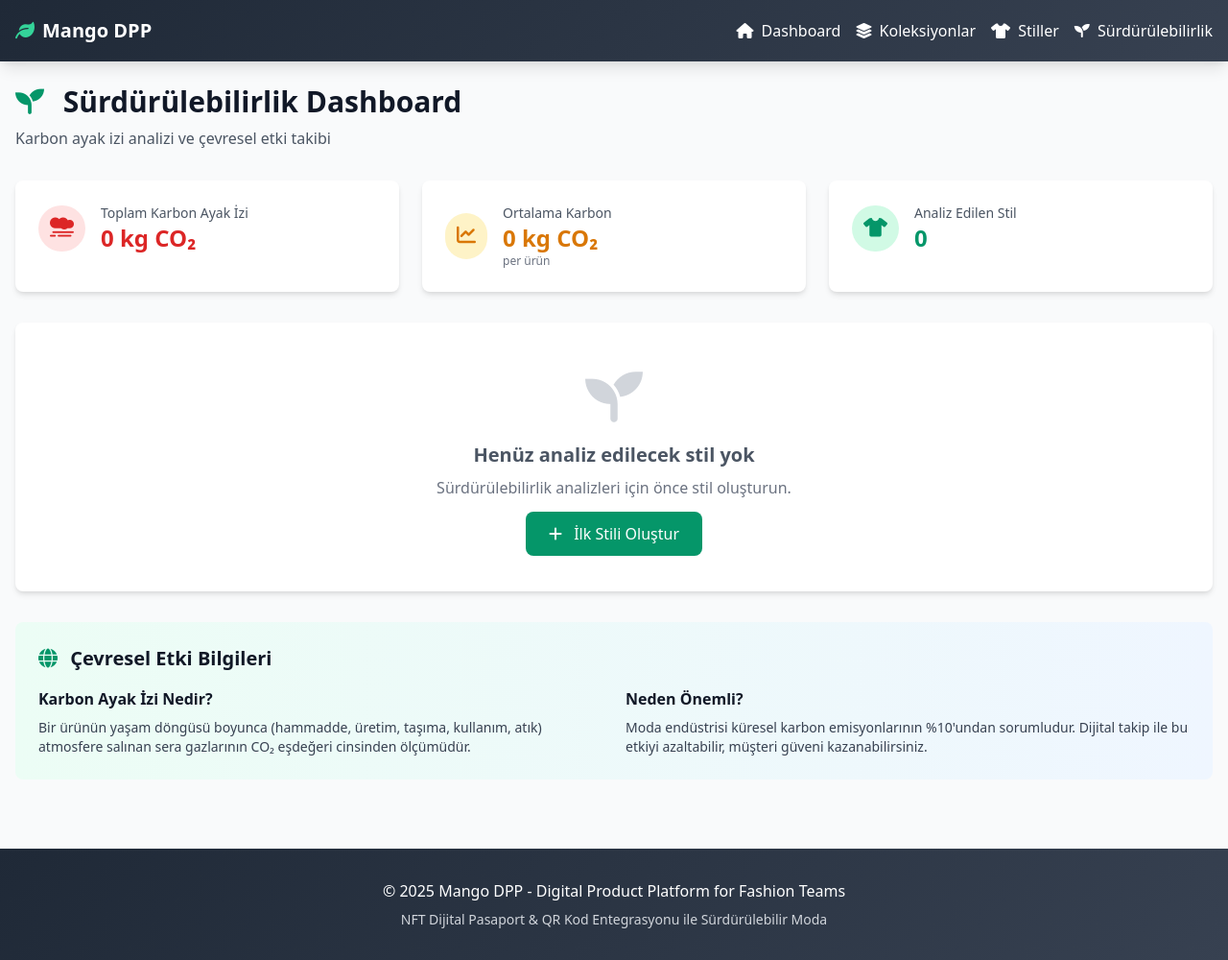
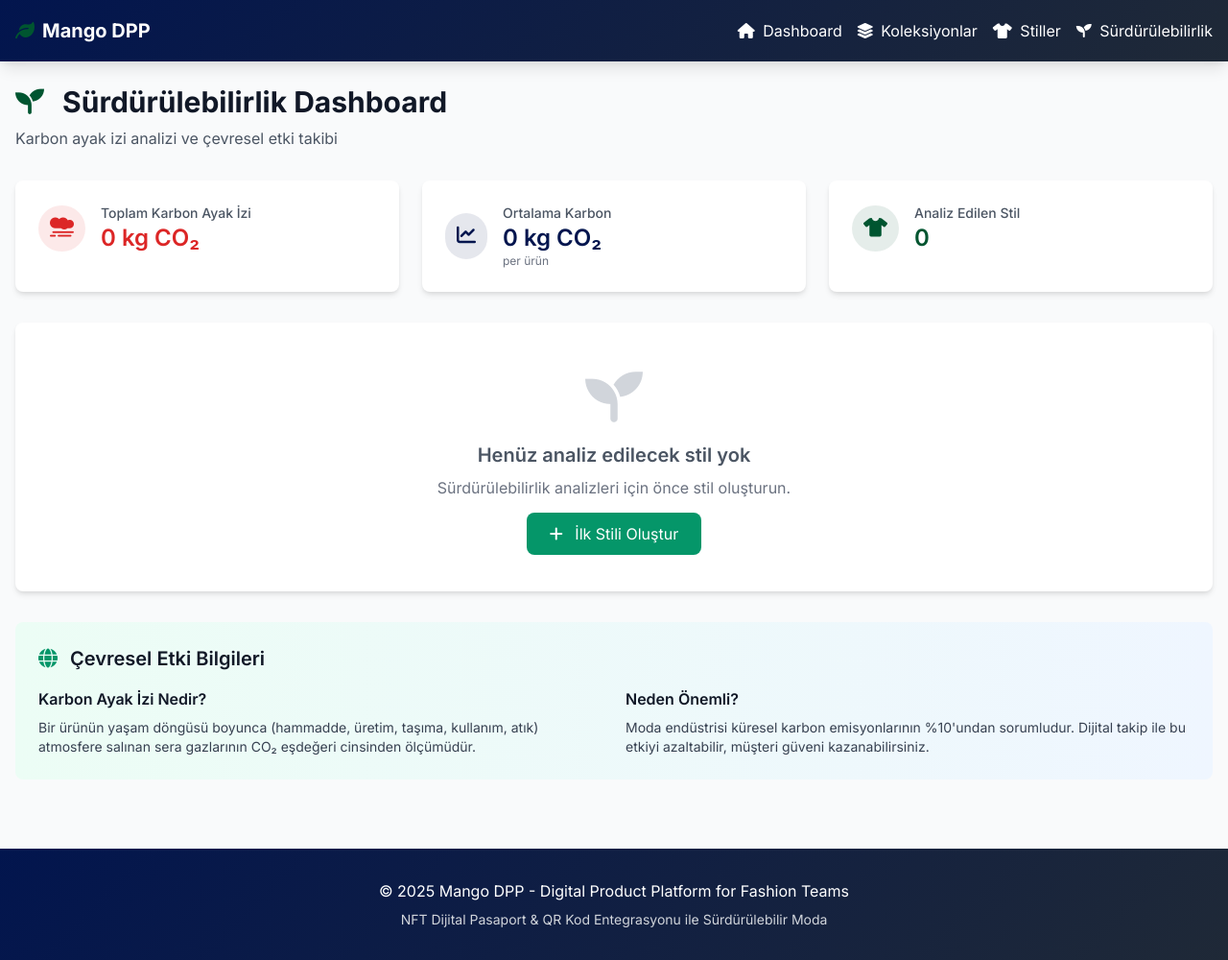
Before and after one commit to cemonat67/mango-dpp-platform, a FastAPI app: page /sustainability in a window 1280 px wide. Shown: the whole page at 96% size. Run offline with FastAPI, Linux system fonts and the light colour scheme.

Commit message:
Updated UI with Turkish-friendly fonts and brand color palette
- Implemented Inter font family for better Turkish character support
- Updated color scheme:
  * Primary (Green): #005530
  * Secondary (Red): #dc2626
  * Navy: #02154e
- Applied consistent color palette across all components:
  * Navigation, buttons, badges, icons
  * Form inputs with custom focus states
  * Dashboard cards and statistics displays
  * NFT passport and sustainability pages
- Maintained white background as primary with gray accents
- Enhanced readability for Turkish characters (ğ, ü, ş, ı, ç, ö)
- Updated all UI components for color consistency

🤖 Generated with [Memex](https://memex.tech)
Co-Authored-By: Memex <noreply@memex.tech>

```diff
--- a/templates/base.html
+++ b/templates/base.html
@@ -6,10 +6,25 @@
     <title>{% block title %}Mango DPP - Digital Product Platform{% endblock %}</title>
     <link href="https://cdn.jsdelivr.net/npm/tailwindcss@2.2.19/dist/tailwind.min.css" rel="stylesheet">
     <link href="https://cdnjs.cloudflare.com/ajax/libs/font-awesome/6.0.0/css/all.min.css" rel="stylesheet">
+    <link href="https://fonts.googleapis.com/css2?family=Inter:wght@300;400;500;600;700;800&display=swap" rel="stylesheet">
     <style>
+        * {
+            font-family: 'Inter', -apple-system, BlinkMacSystemFont, 'Segoe UI', sans-serif;
+        }
+
+        :root {
+            --color-primary: #005530;    /* Green */
+            --color-secondary: #dc2626;  /* Red - standart kırmızı */
+            --color-navy: #02154e;       /* Navy */
+            --color-primary-light: rgba(0, 85, 48, 0.1);
+            --color-secondary-light: rgba(220, 38, 38, 0.1);
+            --color-navy-light: rgba(2, 21, 78, 0.1);
+        }
+
         .gradient-bg {
-            background: linear-gradient(135deg, #1f2937 0%, #374151 100%);
+            background: linear-gradient(135deg, var(--color-navy) 0%, #1f2937 100%);
         }
+
         .card-hover {
             transition: all 0.3s ease;
         }
@@ -17,9 +32,50 @@
             transform: translateY(-5px);
             box-shadow: 0 20px 25px -5px rgba(0, 0, 0, 0.1), 0 10px 10px -5px rgba(0, 0, 0, 0.04);
         }
+
         .nft-glow {
-            box-shadow: 0 0 20px rgba(139, 92, 246, 0.3);
-            border: 1px solid rgba(139, 92, 246, 0.5);
+            box-shadow: 0 0 20px var(--color-navy-light);
+            border: 1px solid var(--color-navy);
+        }
+
+        /* Custom color classes */
+        .bg-primary { background-color: var(--color-primary) !important; }
+        .bg-primary-light { background-color: var(--color-primary-light) !important; }
+        .text-primary { color: var(--color-primary) !important; }
+        .border-primary { border-color: var(--color-primary) !important; }
+
+        .bg-secondary { background-color: var(--color-secondary) !important; }
+        .bg-secondary-light { background-color: var(--color-secondary-light) !important; }
+        .text-secondary { color: var(--color-secondary) !important; }
+        .border-secondary { border-color: var(--color-secondary) !important; }
+
+        .bg-navy { background-color: var(--color-navy) !important; }
+        .bg-navy-light { background-color: var(--color-navy-light) !important; }
+        .text-navy { color: var(--color-navy) !important; }
+        .border-navy { border-color: var(--color-navy) !important; }
+
+        /* Button hover effects */
+        .btn-primary:hover {
+            background-color: rgba(0, 85, 48, 0.9) !important;
+        }
+        .btn-secondary:hover {
+            background-color: rgba(220, 38, 38, 0.9) !important;
+        }
+        .btn-navy:hover {
+            background-color: rgba(2, 21, 78, 0.9) !important;
+        }
+
+        /* Focus states */
+        .focus-primary:focus {
+            outline: none !important;
+            ring: 2px !important;
+            ring-color: var(--color-primary) !important;
+        }
+
+        .focus-navy:focus {
+            outline: none !important;
+            ring: 2px !important;
+            ring-color: var(--color-navy) !important;
         }
     </style>
 </head>
@@ -30,21 +86,21 @@
             <div class="flex justify-between h-16">
                 <div class="flex items-center">
                     <a href="/" class="text-white text-xl font-bold flex items-center">
-                        <i class="fas fa-leaf mr-2 text-green-400"></i>
+                        <i class="fas fa-leaf mr-2" style="color: var(--color-primary);"></i>
                         Mango DPP
                     </a>
                 </div>
                 <div class="flex items-center space-x-4">
-                    <a href="/" class="text-white hover:text-green-400 transition-colors">
+                    <a href="/" class="text-white hover:text-green-300 transition-colors">
                         <i class="fas fa-home mr-1"></i> Dashboard
                     </a>
-                    <a href="/collections" class="text-white hover:text-green-400 transition-colors">
+                    <a href="/collections" class="text-white hover:text-green-300 transition-colors">
                         <i class="fas fa-layer-group mr-1"></i> Koleksiyonlar
                     </a>
-                    <a href="/styles" class="text-white hover:text-green-400 transition-colors">
+                    <a href="/styles" class="text-white hover:text-green-300 transition-colors">
                         <i class="fas fa-tshirt mr-1"></i> Stiller
                     </a>
-                    <a href="/sustainability" class="text-white hover:text-green-400 transition-colors">
+                    <a href="/sustainability" class="text-white hover:text-green-300 transition-colors">
                         <i class="fas fa-seedling mr-1"></i> Sürdürülebilirlik
                     </a>
                 </div>
--- a/templates/materials_analysis.html
+++ b/templates/materials_analysis.html
@@ -7,7 +7,7 @@
     <div class="flex items-center justify-between">
         <div>
             <h1 class="text-3xl font-bold text-gray-900 mb-2">
-                <i class="fas fa-cut text-green-600 mr-3"></i>
+                <i class="fas fa-cut text-primary mr-3"></i>
                 Malzeme Sürdürülebilirlik Analizi
             </h1>
             <p class="text-gray-600">Malzeme bazlı karbon ayak izi ve sürdürülebilirlik değerlendirmesi</p>
@@ -22,7 +22,7 @@
 <!-- En İyi Malzemeler -->
 <div class="bg-white rounded-lg shadow-md p-6 mb-8">
     <h2 class="text-xl font-semibold text-gray-900 mb-4">
-        <i class="fas fa-star text-green-600 mr-2"></i>
+        <i class="fas fa-star text-primary mr-2"></i>
         En Sürdürülebilir Malzemeler
     </h2>
 
--- a/templates/production_analysis.html
+++ b/templates/production_analysis.html
@@ -7,7 +7,7 @@
     <div class="flex items-center justify-between">
         <div>
             <h1 class="text-3xl font-bold text-gray-900 mb-2">
-                <i class="fas fa-industry text-orange-600 mr-3"></i>
+                <i class="fas fa-industry text-navy mr-3"></i>
                 Üretim Lokasyonu Analizi
             </h1>
             <p class="text-gray-600">Üretim merkezleri bazında karbon ayak izi ve çevresel etki değerlendirmesi</p>
--- a/templates/sustainability.html
+++ b/templates/sustainability.html
@@ -5,7 +5,7 @@
 {% block content %}
 <div class="mb-8">
     <h1 class="text-3xl font-bold text-gray-900 mb-2">
-        <i class="fas fa-seedling text-green-600 mr-3"></i>
+        <i class="fas fa-seedling text-primary mr-3"></i>
         Sürdürülebilirlik Dashboard
     </h1>
     <p class="text-gray-600">Karbon ayak izi analizi ve çevresel etki takibi</p>
@@ -15,24 +15,24 @@
 <div class="grid grid-cols-1 md:grid-cols-3 gap-6 mb-8">
     <div class="bg-white rounded-lg shadow-md p-6 card-hover">
         <div class="flex items-center">
-            <div class="p-3 rounded-full bg-red-100 text-red-600">
+            <div class="p-3 rounded-full bg-secondary-light text-secondary">
                 <i class="fas fa-smog text-xl"></i>
             </div>
             <div class="ml-4">
                 <p class="text-sm font-medium text-gray-600">Toplam Karbon Ayak İzi</p>
-                <p class="text-2xl font-semibold text-red-600">{{ total_carbon }} kg CO₂</p>
+                <p class="text-2xl font-semibold text-secondary">{{ total_carbon }} kg CO₂</p>
             </div>
         </div>
     </div>
 
     <div class="bg-white rounded-lg shadow-md p-6 card-hover">
         <div class="flex items-center">
-            <div class="p-3 rounded-full bg-yellow-100 text-yellow-600">
+            <div class="p-3 rounded-full bg-navy-light text-navy">
                 <i class="fas fa-chart-line text-xl"></i>
             </div>
             <div class="ml-4">
                 <p class="text-sm font-medium text-gray-600">Ortalama Karbon</p>
-                <p class="text-2xl font-semibold text-yellow-600">{{ avg_carbon }} kg CO₂</p>
+                <p class="text-2xl font-semibold text-navy">{{ avg_carbon }} kg CO₂</p>
                 <p class="text-xs text-gray-500">per ürün</p>
             </div>
         </div>
@@ -40,12 +40,12 @@
 
     <div class="bg-white rounded-lg shadow-md p-6 card-hover">
         <div class="flex items-center">
-            <div class="p-3 rounded-full bg-green-100 text-green-600">
+            <div class="p-3 rounded-full bg-primary-light text-primary">
                 <i class="fas fa-tshirt text-xl"></i>
             </div>
             <div class="ml-4">
                 <p class="text-sm font-medium text-gray-600">Analiz Edilen Stil</p>
-                <p class="text-2xl font-semibold text-green-600">{{ total_styles }}</p>
+                <p class="text-2xl font-semibold text-primary">{{ total_styles }}</p>
             </div>
         </div>
     </div>
@@ -135,14 +135,14 @@
 <div class="grid grid-cols-1 md:grid-cols-2 gap-6 mb-8">
     <a href="/sustainability/materials" class="bg-white rounded-lg shadow-md p-6 card-hover block group">
         <div class="flex items-center justify-between mb-4">
-            <div class="p-3 bg-green-100 rounded-full">
-                <i class="fas fa-cut text-green-600 text-xl"></i>
+            <div class="p-3 bg-primary-light rounded-full">
+                <i class="fas fa-cut text-primary text-xl"></i>
             </div>
-            <i class="fas fa-arrow-right text-gray-400 group-hover:text-blue-600 transition-colors"></i>
+            <i class="fas fa-arrow-right text-gray-400 group-hover:text-primary transition-colors"></i>
         </div>
         <h3 class="text-lg font-semibold text-gray-900 mb-2">Malzeme Analizi</h3>
         <p class="text-gray-600 text-sm">Malzeme bazlı karbon ayak izi ve sürdürülebilirlik skorları detaylı analizi</p>
-        <div class="mt-3 flex items-center text-sm text-blue-600">
+        <div class="mt-3 flex items-center text-sm text-primary">
             <span>Detaylı analiz için tıklayın</span>
             <i class="fas fa-external-link-alt ml-2"></i>
         </div>
@@ -150,14 +150,14 @@
 
     <a href="/sustainability/production" class="bg-white rounded-lg shadow-md p-6 card-hover block group">
         <div class="flex items-center justify-between mb-4">
-            <div class="p-3 bg-orange-100 rounded-full">
-                <i class="fas fa-industry text-orange-600 text-xl"></i>
+            <div class="p-3 bg-navy-light rounded-full">
+                <i class="fas fa-industry text-navy text-xl"></i>
             </div>
-            <i class="fas fa-arrow-right text-gray-400 group-hover:text-blue-600 transition-colors"></i>
+            <i class="fas fa-arrow-right text-gray-400 group-hover:text-navy transition-colors"></i>
         </div>
         <h3 class="text-lg font-semibold text-gray-900 mb-2">Üretim Lokasyonu Analizi</h3>
         <p class="text-gray-600 text-sm">Üretim merkezleri bazında çevresel etki ve optimizasyon önerileri</p>
-        <div class="mt-3 flex items-center text-sm text-blue-600">
+        <div class="mt-3 flex items-center text-sm text-navy">
             <span>Detaylı analiz için tıklayın</span>
             <i class="fas fa-external-link-alt ml-2"></i>
         </div>
```
Also changed, not shown: templates/collections.html (+8 -8 lines), templates/dashboard.html (+14 -14 lines), templates/passport.html (+5 -5 lines), templates/styles.html (+14 -14 lines), 1 other file.
